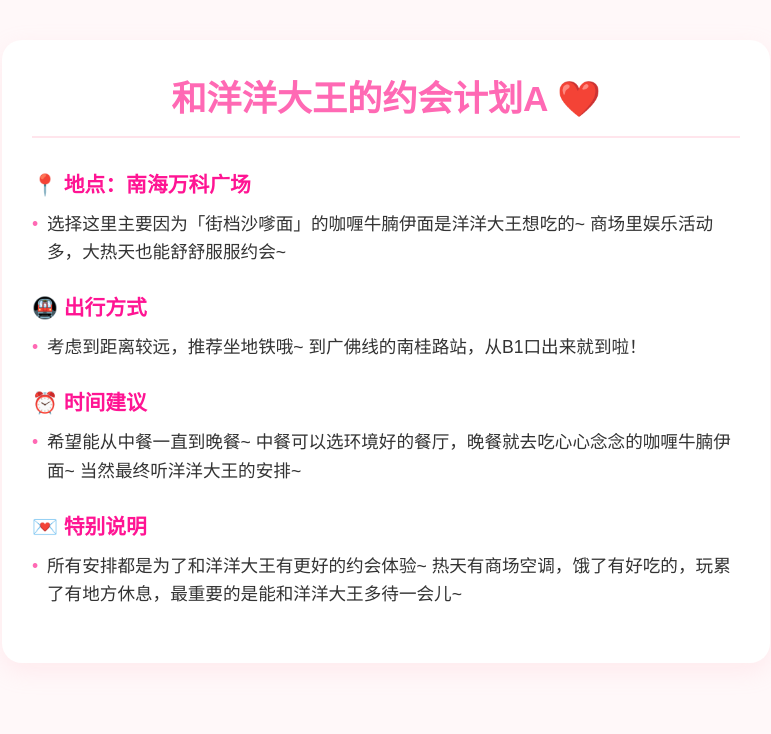
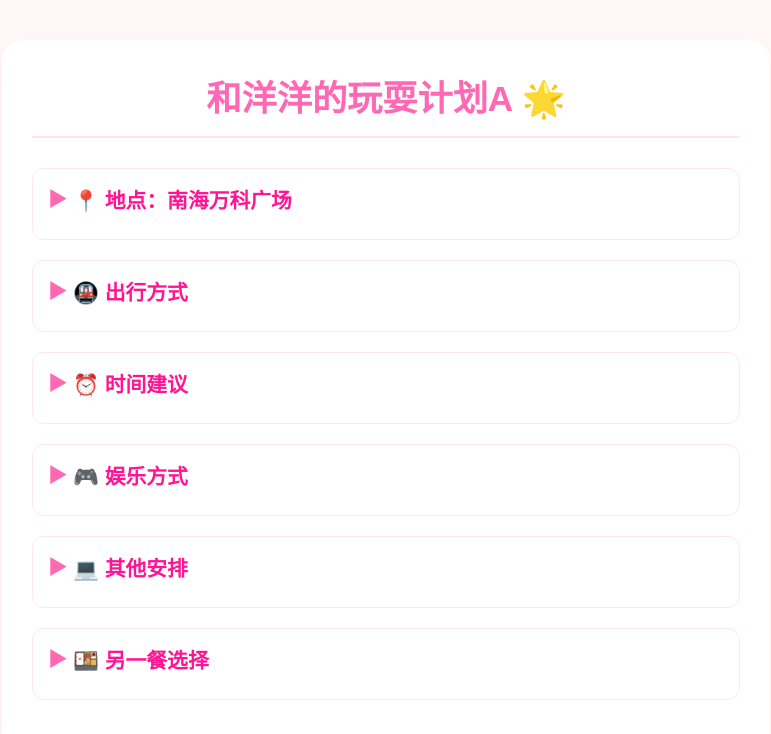
Before and after one commit to Taylor151045/YYDW, a plain HTML site: page index.html in a window 1280 px wide. Shown: the whole page, without its empty margins (254-1025 px from the left). Drawn offline with Linux system fonts and the light colour scheme.

Commit message:
Update index.html

```diff
--- a/index.html
+++ b/index.html
@@ -3,7 +3,7 @@
 <head>
     <meta charset="UTF-8">
     <meta name="viewport" content="width=device-width, initial-scale=1.0">
-    <title>和洋洋大王的约会计划A ❤️</title>
+    <title>和洋洋的玩耍计划A 🌟</title>
     <style>
         * {
             margin: 0;
@@ -32,55 +32,105 @@
             padding-bottom: 15px;
         }
         .section {
-            margin-bottom: 25px;
+            margin-bottom: 20px;
+            border: 1px solid #ffe5ec;
+            border-radius: 12px;
+            padding: 15px;
+            cursor: pointer;
+            transition: all 0.3s;
+        }
+        .section:hover {
+            box-shadow: 0 4px 12px rgba(255, 182, 193, 0.15);
         }
         .section h3 {
             color: #ff1493;
             font-size: 1.3em;
-            margin-bottom: 12px;
+            margin-bottom: 10px;
+            position: relative;
+            padding-left: 25px;
         }
-        .section p {
+        .section h3::before {
+            content: "▶";
+            color: #ff69b4;
+            position: absolute;
+            left: 0;
+            font-size: 0.9em;
+            transition: transform 0.3s;
+        }
+        .section p, .section ul {
             color: #333;
             line-height: 1.6;
             font-size: 1.1em;
-            padding-left: 15px;
-            position: relative;
+            display: none; /* 默认隐藏细节 */
+            padding-left: 25px;
         }
-        .section p::before {
-            content: "•";
-            color: #ff69b4;
-            position: absolute;
-            left: 0;
+        .section.active h3::before {
+            transform: rotate(90deg);
         }
-        .highlight {
-            color: #ff1493;
-            font-weight: bold;
+        .section.active p, .section.active ul {
+            display: block; /* 展开时显示 */
+            animation: fadeIn 0.3s ease-in;
+        }
+        @keyframes fadeIn {
+            from { opacity: 0; transform: translateY(-5px); }
+            to { opacity: 1; transform: translateY(0); }
         }
     </style>
 </head>
 <body>
     <div class="container">
-        <h1 class="title">和洋洋大王的约会计划A ❤️</h1>
+        <h1 class="title">和洋洋的玩耍计划A 🌟</h1>
 
         <div class="section">
             <h3>📍 地点：南海万科广场</h3>
-            <p>选择这里主要因为「街档沙嗲面」的咖喱牛腩伊面是洋洋大王想吃的~ 商场里娱乐活动多，大热天也能舒舒服服约会~</p>
+            <p>主要因为洋洋想吃「街档沙嗲面」的咖喱牛腩伊面~ 这家店最近的大商场就是万科广场，商场里娱乐多、有空调，热天玩耍更舒服~</p>
         </div>
 
         <div class="section">
             <h3>🚇 出行方式</h3>
-            <p>考虑到距离较远，推荐坐地铁哦~ 到广佛线的南桂路站，从B1口出来就到啦！</p>
+            <p>距离有点远，建议坐地铁哦~ 广佛线南桂路站B1口出来就到，方便又凉快~</p>
         </div>
 
         <div class="section">
             <h3>⏰ 时间建议</h3>
-            <p>希望能从中餐一直到晚餐~ 中餐可以选环境好的餐厅，晚餐就去吃心心念念的咖喱牛腩伊面~ 当然最终听洋洋大王的安排~</p>
+            <p>想从中餐玩到晚餐~ 中餐可以找环境好的餐厅，晚餐去吃伊面~ 具体时间听洋洋安排呀~</p>
         </div>
 
         <div class="section">
-            <h3>💌 特别说明</h3>
-            <p>所有安排都是为了和洋洋大王有更好的约会体验~ 热天有商场空调，饿了有好吃的，玩累了有地方休息，最重要的是能和洋洋大王多待一会儿~</p>
+            <h3>🎮 娱乐方式</h3>
+            <ul>
+                <li>桌球：试试谁的瞄准更准~</li>
+                <li>猫咖：rua软乎乎的小猫</li>
+                <li>花艺：一起做束小花？</li>
+                <li>电影：《罗小黑战记2》上映了，要不要一起看？</li>
+            </ul>
+        </div>
+
+        <div class="section">
+            <h3>💻 其他安排</h3>
+            <p>我会带电脑~ 洋洋之前说对编程感兴趣，可以一起体验下~ 玩累了就去瑞幸咖啡，边喝饮料边捣鼓~</p>
+            <p>另外还有泡泡马特、小米店可以逛，看到喜欢的小物件可以进去看看~</p>
+        </div>
+
+        <div class="section">
+            <h3>🍱 另一餐选择</h3>
+            <ul>
+                <li>火锅：四川/粥底/潮汕牛肉，选哪种？</li>
+                <li>西餐：环境安静的那种~</li>
+                <li>日料：寿司郎好像不错？</li>
+                <li>泰国菜：冬阴功汤酸酸的应该开胃~</li>
+            </ul>
+            <p>总之吃什么都听洋洋的~</p>
         </div>
     </div>
+
+    <script>
+        // 点击展开/收起效果
+        document.querySelectorAll('.section').forEach(section => {
+            section.addEventListener('click', () => {
+                section.classList.toggle('active');
+            });
+        });
+    </script>
 </body>
 </html>
```
